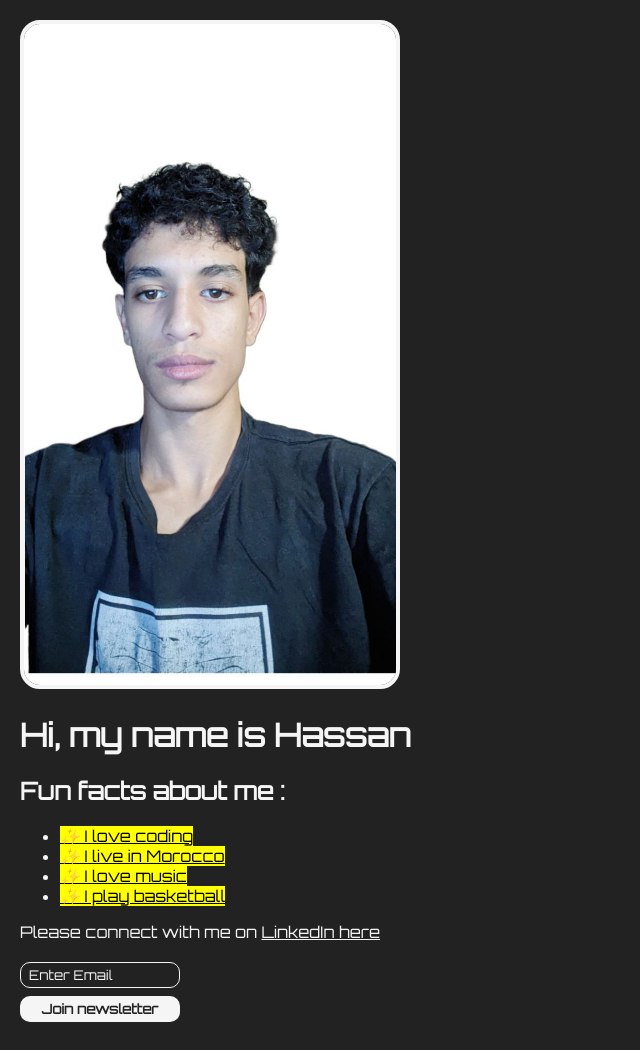
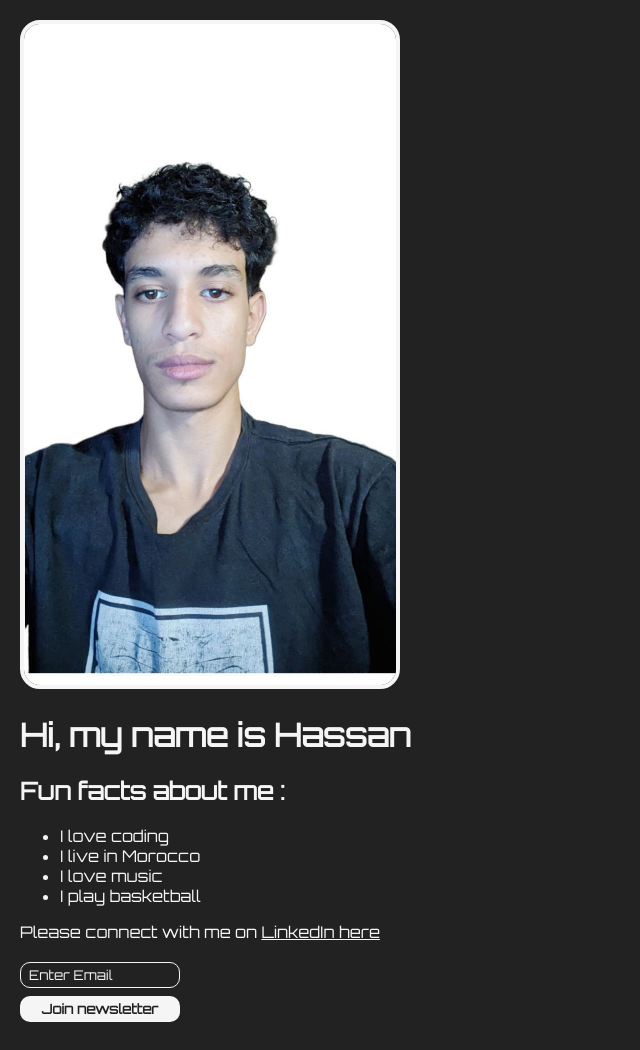
Before and after one commit to hassan22565/Hassan, a plain HTML site: page index.html in a window 1280 px wide. Shown: the whole page, without its empty margins (0-640 px from the left). Drawn offline with Linux system fonts and the light colour scheme; files whose address does not match are found by name; a web font is replaced by a local one.

Commit message:
Update index.html

```diff
--- a/index.html
+++ b/index.html
@@ -11,13 +11,14 @@
         <h1>Hi, my name is Hassan</h1>
         <h2>Fun facts about me :</h2>
         <ul>
-            <li><mark><u><i>✨</i> I love coding</u></mark></li>
-            <li><mark><u><i>✨</i> I live in Morocco</u></mark></li>
-            <li><mark><u><i>✨</i> I love music</u></mark></li>
-            <li><mark><u><i>✨</i> I play basketball</u></mark></li>
+            <li> I love coding</li>
+            <li> I live in Morocco</li>
+            <li> I love music</li>
+            <li> I play basketball</li>
         </ul>
         <p>Please connect with me on <a href="https://www.linkedin.com/in/hassan-elbahar-14aa24382/" target="_blank">LinkedIn here</a></p>
         <input type="text" placeholder="Enter Email">
         <button>Join newsletter</button>
     </body>
+
 </html>
```
